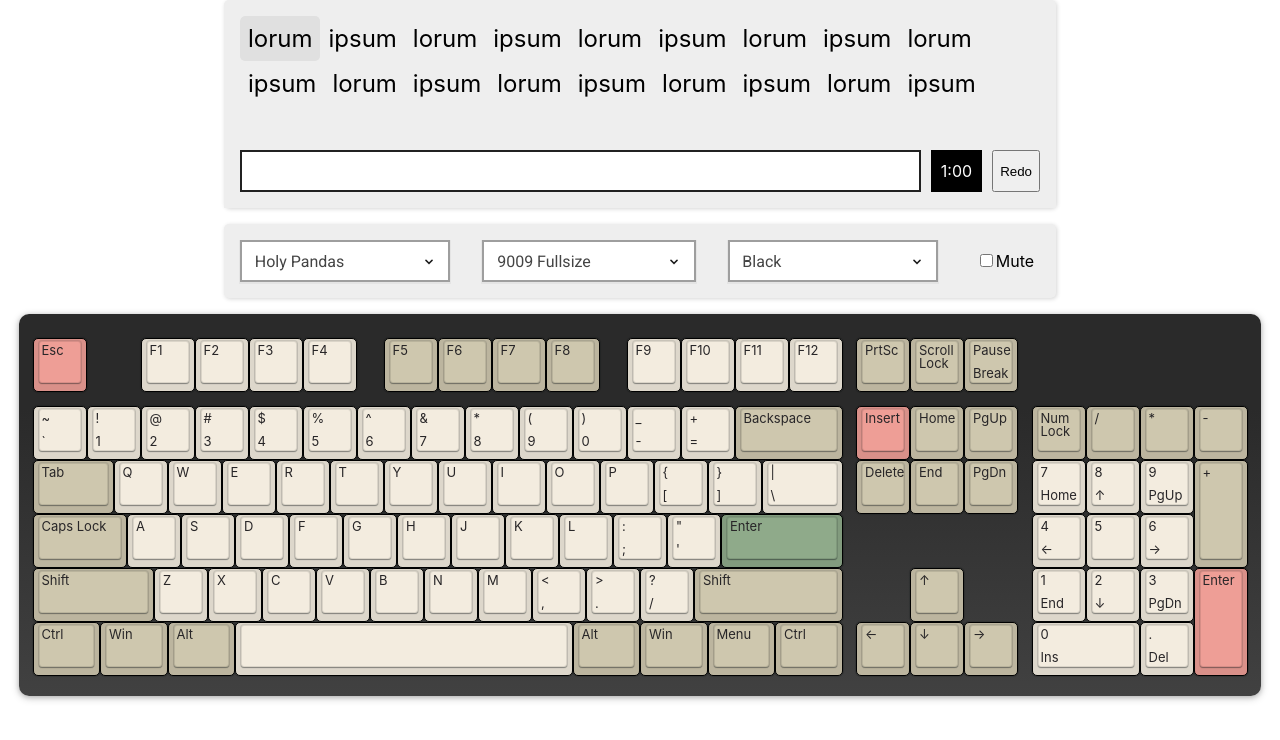
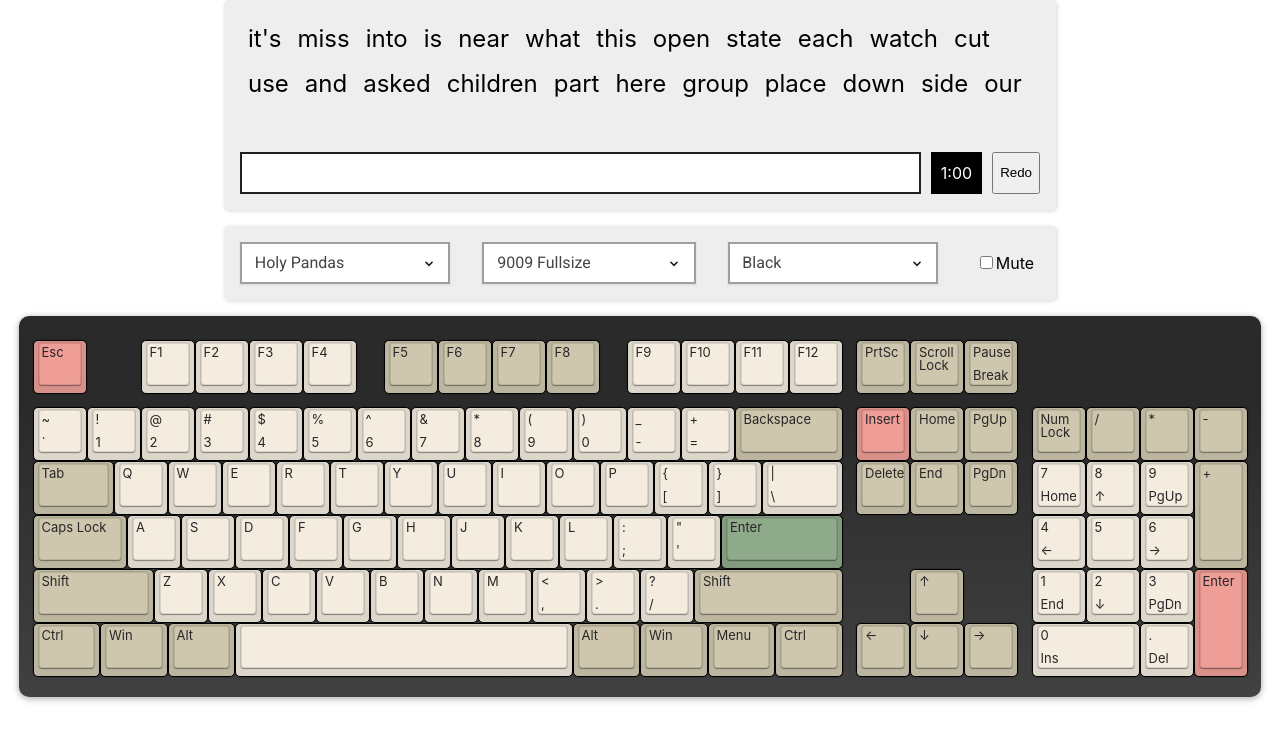
Before and after one commit to tplai/kbsim, a React app: page / in a window 1280 px wide. Shown: the top 740 px of the page. Built offline with nearby package versions, Linux system fonts and the light colour scheme.

Commit message:
Added dynamic word component creation

```diff
--- a/src/features/typingTest/TypingTest.js
+++ b/src/features/typingTest/TypingTest.js
@@ -1,11 +1,29 @@
 import React, { useState } from 'react';
 import { useSelector, useDispatch } from 'react-redux';
-import { wordList, shuffle } from './wordlist.js';
+import {
+  keyDown,
+  tick,
+  redo,
+  selectTime,
+  selectWords,
+} from './typingTestSlice.js';
+import Word from './../word/Word.js';
 import styles from './TypingTest.module.css';
 
 export function TypingTest() {
+  const words = useSelector(selectWords);
+  const timeLeft = useSelector(selectTime);
+
+  const dispatch = useDispatch();
 
   const [inputVal, setInput] = useState("");
+  const [startRace, setStartRace] = useState(false);
+
+  let wordObject = words.map((word, index) => {
+    return(
+      <Word key={index} focused={false} status={"default"} text={word}/>
+    )
+  });
 
   const handleKeyDown = (e) => {
     // console.log(e.target.value);
@@ -16,36 +34,32 @@ export function TypingTest() {
 
   }
 
+  // int
+  const parseSecond = (time) => {
+    let seconds = time % 60;
+    if (seconds >= 10) {
+      return toString(seconds);
+    }
+    else {
+      // if (toString(seconds).length == 1) {
+        // console.log(`0${seconds}`);
+        return `0${seconds}`;
+      // }
+    }
+  }
+
+  // <Word focused={true} status={"correct"} text={"lorem"}/>
+  // <Word focused={true} status={"incorrect"} text={"lorem"}/>
+  // <Word focused={false} status={"correct"} text={"lorem"}/>
+  // <Word focused={false} status={"blank"} text={"lorem"}/>
+  // <Word focused={false} status={"blank"} text={"lorem"}/>
+
   return (
     <div className={styles.typingcontainer}>
       <div className={styles.wordcontainer}>
         <div className={styles.wordarea}>
           <div className={styles.words}>
-            <span className={`${styles.word} ${styles.active}`}>lorum</span>
-            <span className={styles.word}>ipsum</span>
-            <span className={styles.word}>lorum</span>
-            <span className={styles.word}>ipsum</span>
-            <span className={styles.word}>lorum</span>
-            <span className={styles.word}>ipsum</span>
-            <span className={styles.word}>lorum</span>
-            <span className={styles.word}>ipsum</span>
-            <span className={styles.word}>lorum</span>
-            <span className={styles.word}>ipsum</span>
-            <span className={styles.word}>lorum</span>
-            <span className={styles.word}>ipsum</span>
-            <span className={styles.word}>lorum</span>
-            <span className={styles.word}>ipsum</span>
-            <span className={styles.word}>lorum</span>
-            <span className={styles.word}>ipsum</span>
-            <span className={styles.word}>lorum</span>
-            <span className={styles.word}>ipsum</span>
-            <span className={styles.word}>lorum</span>
-            <span className={styles.word}>ipsum</span>
-            <span className={styles.word}>lorum</span>
-            <span className={styles.word}>ipsum</span>
-            <span className={styles.word}>lorum</span>
-            <span className={styles.word}>ipsum</span>
-            <span className={styles.word}>ipsum</span>
+              {wordObject}
           </div>
         </div>
       </div>
@@ -53,13 +67,13 @@ export function TypingTest() {
         <input
           className={styles.typinginput}
           onChange={handleKeyDown}
-          autoFocus="true"
+          autoFocus={true}
           autoCorrect="off"
           autoCapitalize="off"
           spellCheck="false"
         />
         <span className={styles.toolbar}>
-          <span className={styles.time}>1:00</span>
+          <span className={styles.time}>{timeLeft ? timeLeft / 60 : "x"}:{timeLeft ? parseSecond(timeLeft) : "xx"}</span>
           <button disabled="">Redo</button>
         </span>
       </div>
--- a/src/features/typingTest/TypingTest.module.css
+++ b/src/features/typingTest/TypingTest.module.css
@@ -17,23 +17,12 @@
 .wordarea {
   display: inline-block;
   border-radius: 5px;
-  height: 6rem;
+  height: 6.1rem;
   overflow: hidden;
 }
 
 .words {
   position: relative;
-}
-
-.word {
-  padding: .5rem;
-  display: inline-block;
-  font-size: 1.5rem;
-  border-radius: 5px;
-}
-
-.active {
-  background: #e0e0e0;
 }
 
 .inputbar {
```
